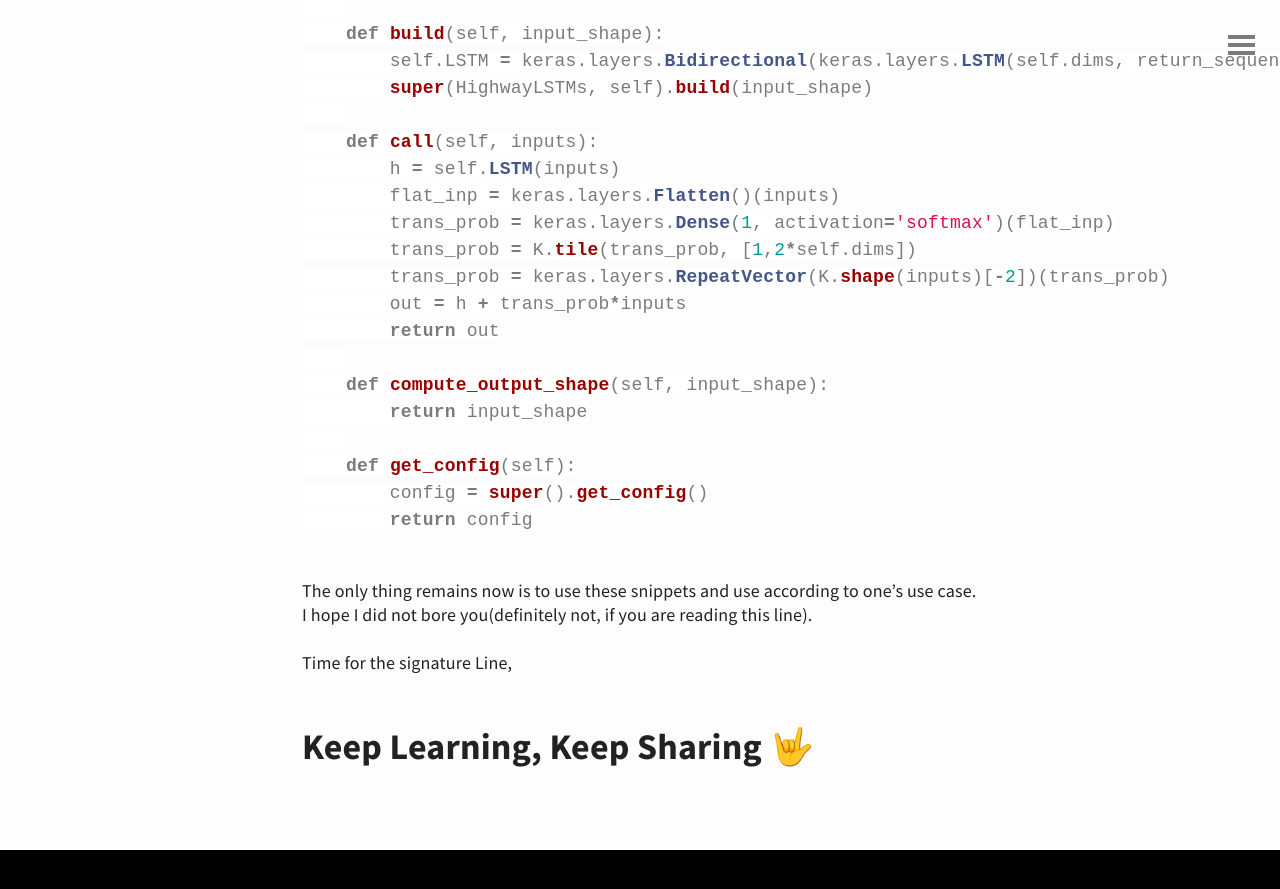
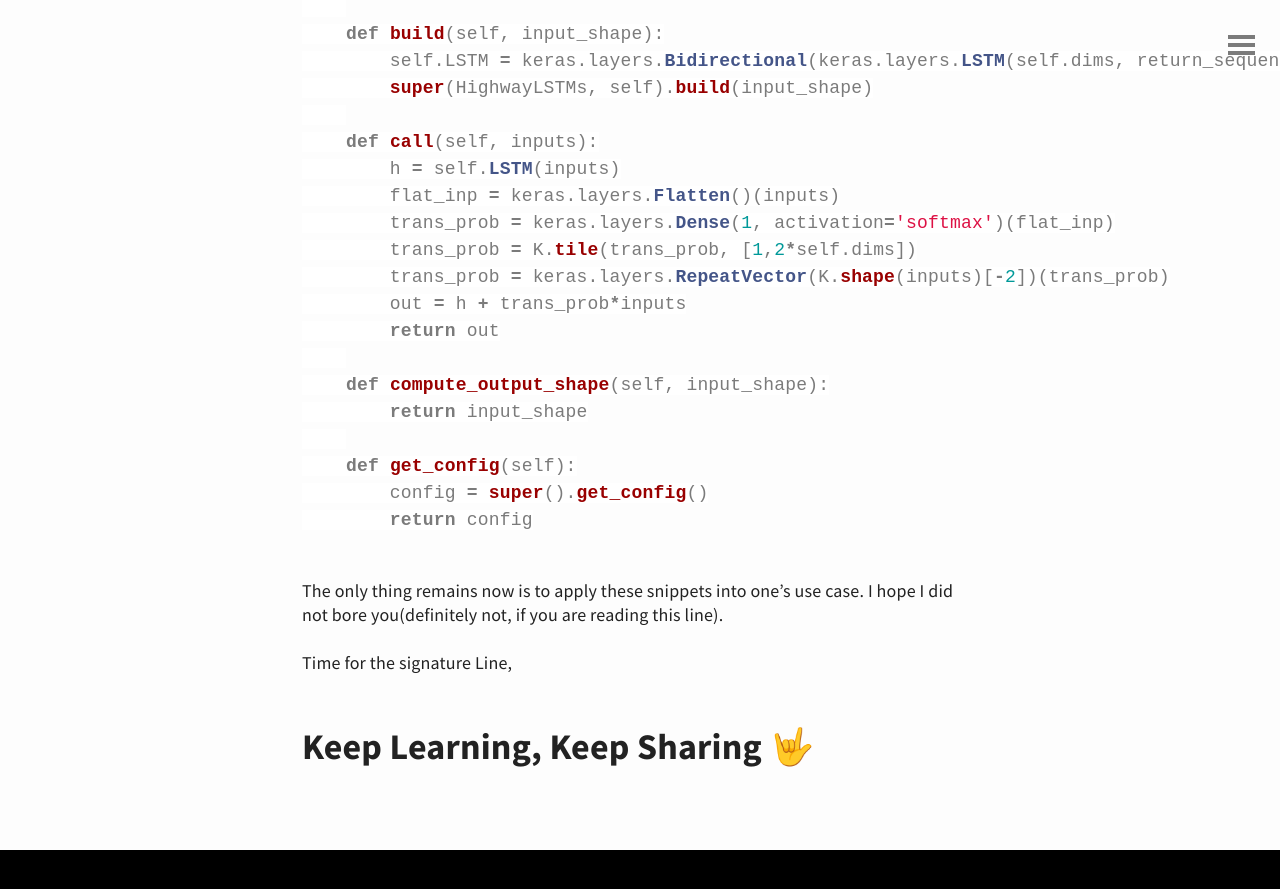
Before and after one commit to spraphul/blog, a Jekyll site: the page built from _posts/2020-02-08-bidaf.md, in a window 1280 px wide and 900 px high, scrolled down 7818 px. Shown: the top 889 px of the window. Built offline with Jekyll 4.4.1, drawn with Linux system fonts in a browser that asks for light colours.

Commit message:
Update 2020-02-08-bidaf.md

````diff
--- a/_posts/2020-02-08-bidaf.md
+++ b/_posts/2020-02-08-bidaf.md
@@ -237,7 +237,7 @@ class HighwayLSTMs(keras.layers.Layer):
 
 ```
 
-The only thing remains now is to use these snippets and use according to one's use case.
+The only thing remains now is to apply these snippets into one's use case.
 I hope I did not bore you(definitely not, if you are reading this line).
 
 Time for the signature Line,
````
